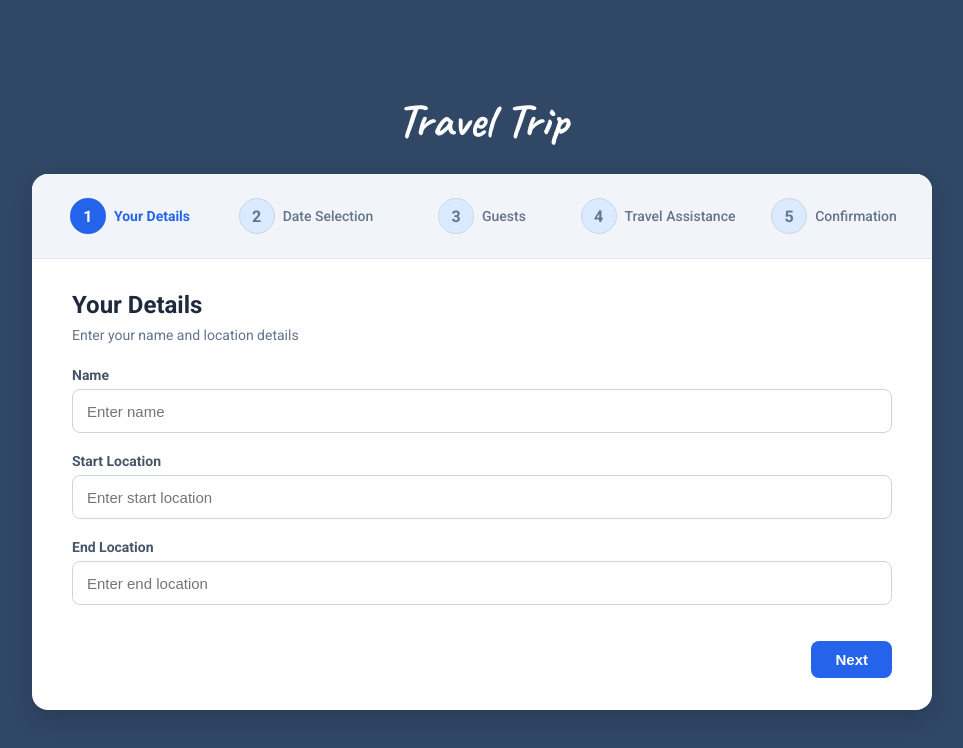
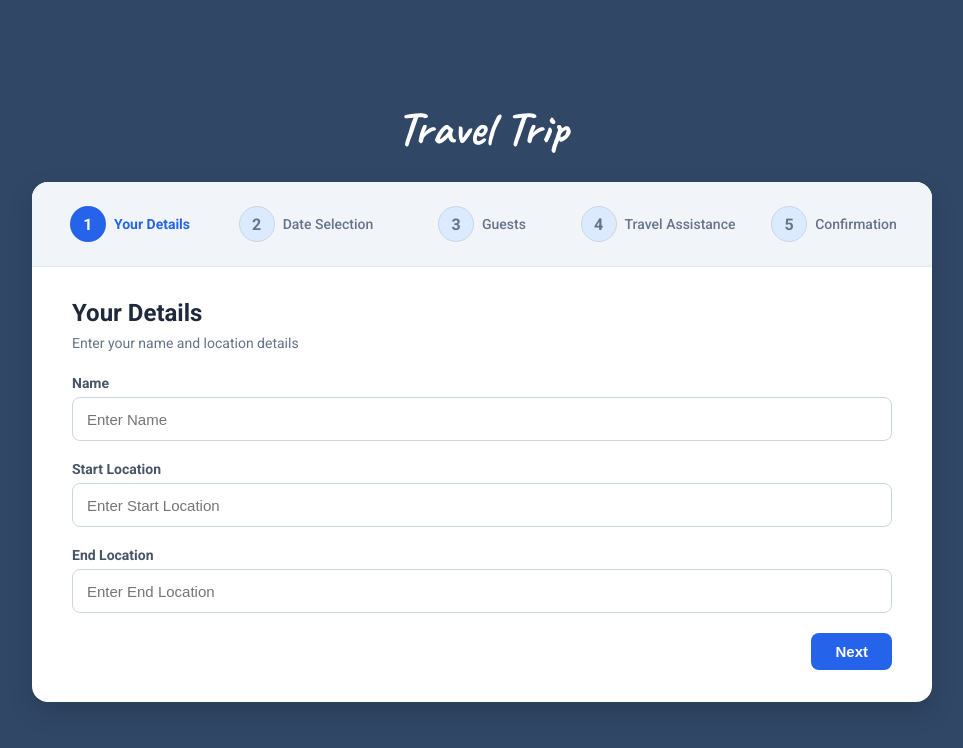
Before and after one commit to nagasai2004/Travel-Trip, a React (Vite) app: page / in a window 1280 px wide. Shown: the top 748 px of the page, without its empty margins (158-1121 px from the left). Built offline with nearby package versions, Linux system fonts and the light colour scheme.

Commit message:
Refactor form submission and button handling

```diff
--- a/src/components/TravelTrip/YourDetails.jsx
+++ b/src/components/TravelTrip/YourDetails.jsx
@@ -11,8 +11,7 @@ const YourDetails = ({
   onNext,
   setDetailsError,
 }) => {
-  const handleSubmit = e => {
-    e.preventDefault()
+  const onClickNext = () => {
     if (!name.trim()) {
       setDetailsError('Enter your name')
       return
@@ -30,10 +29,11 @@ const YourDetails = ({
   }
 
   return (
-    <form className="step-card" onSubmit={handleSubmit}>
+    <div className="step-wrapper">
       <h1 className="step-heading">Your Details</h1>
       <p className="step-subheading">Enter your name and location details</p>
 
+      <form className="inner-form-card" onSubmit={e => e.preventDefault()}>
         <div className="input-group">
           <label htmlFor="name" className="input-label">
             Name
@@ -44,7 +44,7 @@ const YourDetails = ({
             className="input-field"
             value={name}
             onChange={onChangeName}
-          placeholder="Enter name"
+            placeholder="Enter Name"
           />
         </div>
 
@@ -58,7 +58,7 @@ const YourDetails = ({
             className="input-field"
             value={startLocation}
             onChange={onChangeStartLocation}
-          placeholder="Enter start location"
+            placeholder="Enter Start Location"
           />
         </div>
 
@@ -72,18 +72,23 @@ const YourDetails = ({
             className="input-field"
             value={endLocation}
             onChange={onChangeEndLocation}
-          placeholder="Enter end location"
+            placeholder="Enter End Location"
           />
         </div>
 
         {detailsError && <p className="error-message">{detailsError}</p>}
 
-      <div className="button-group">
-        <button type="submit" className="primary-btn">
+        <div className="button-group center-btn-group">
+          <button
+            type="button"
+            className="primary-btn"
+            onClick={onClickNext}
+          >
             Next
           </button>
         </div>
       </form>
+    </div>
   )
 }
 
```
Lines whose indentation alone changed are shown as unchanged.
